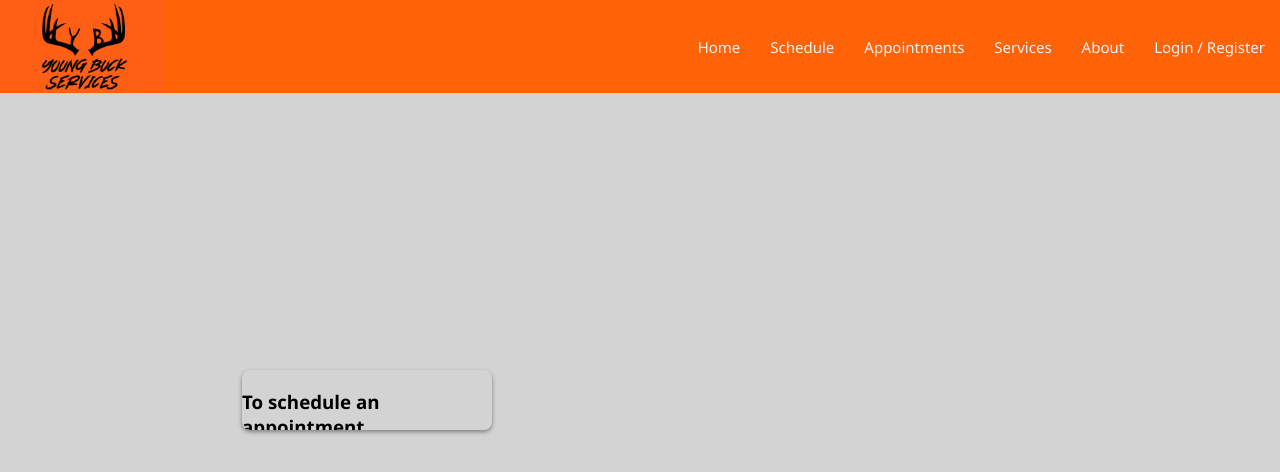
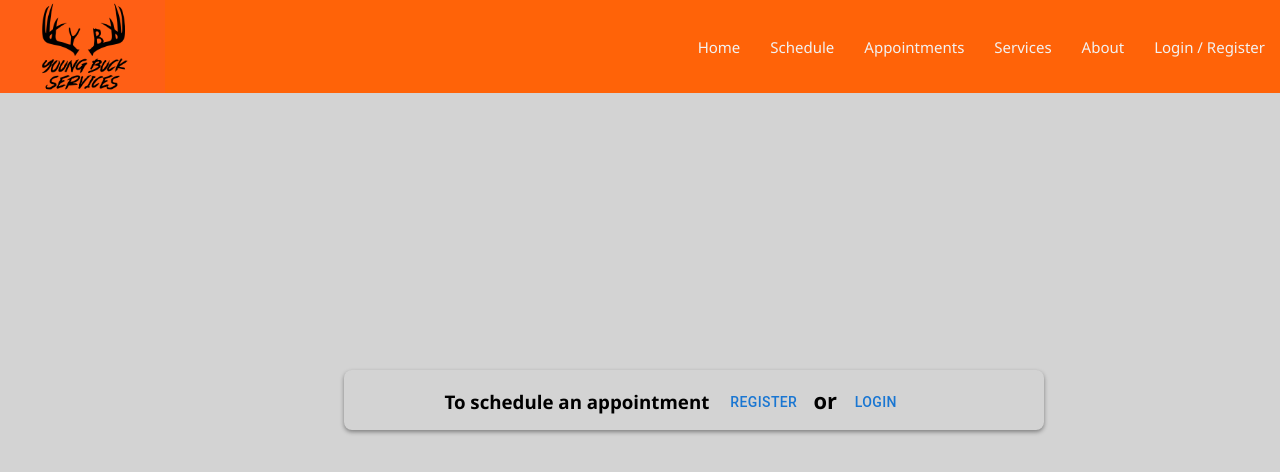
Before and after one commit to BradenSoller/prime-solo-project, a React (Create React App) app: page /#/schedule in a window 1280 px wide. Shown: the top 472 px of the page. Built offline with nearby package versions, Linux system fonts and the light colour scheme; no server answers.

Commit message:
"login or register" card completed on schedule page

```diff
--- a/src/components/Schedule/Schedule Form.jsx
+++ b/src/components/Schedule/Schedule Form.jsx
@@ -10,6 +10,7 @@ import DialogActions from '@mui/material/DialogActions';
 import DialogContent from '@mui/material/DialogContent';
 import DialogContentText from '@mui/material/DialogContentText';
 import DialogTitle from '@mui/material/DialogTitle';
+
 
 
 export default function ScheduleForm({ appointment }) {
@@ -104,7 +105,7 @@ export default function ScheduleForm({ appointment }) {
     return (
 
         <div>
-        { user.id ? < div >
+            {user.id ? < div >
 
                 <div className="scheduleHeading">
                     <h2 onClick={FillOutFormData}>Schedule</h2>
@@ -233,7 +234,34 @@ export default function ScheduleForm({ appointment }) {
                 </form>
 
 
-            </div> : <div className="LogInScheduleCard"> <h3>To schedule an appointment </h3> </div> }
+            </div> : <div className="LogInScheduleCard">
+                <h3>To schedule an appointment
+                    <div className="registerButtonSchedule">
+                        <Button
+                            type="button"
+                            onClick={() => {
+                                history.push('/registration');
+                            }}
+                        >
+                            Register
+                        </Button>
+                        </div>
+                        <div className="orH3">
+                           <h3> or </h3>
+                        </div>
+                    <div className="logInButtonSchedule">
+                        <Button
+                                type="button"
+
+                            onClick={() => {
+                                history.push('/login');
+                            }}
+                        >
+                            Login
+                        </Button>
+                    </div>
+                </h3>
+            </div>}
 
         </div>
     )
--- a/src/components/Schedule/ScheduleForm.css
+++ b/src/components/Schedule/ScheduleForm.css
@@ -55,7 +55,9 @@ body {
     text-decoration: underline;
 }
 .LogInScheduleCard{
-        width: 250px;
+    padding-left: 100px;
+    padding-right: 50px;
+        width: 550px;
         height: 60px;
         background-color: var(--greenish);
         font-family: var(--srcsansreg);
@@ -68,5 +70,25 @@ body {
         margin: 50px;
         position: absolute;
         top: 40%;
-        left: 15%;
+        left: 23%;
+
 }
+
+
+.registerButtonSchedule{
+position: absolute;
+top: 23% ;
+left: 51%
+}
+
+.logInButtonSchedule{
+position: absolute;
+top: 23%;
+left: 67%
+}
+
+.orH3{
+    position: absolute;
+        top: -10%;
+        left: 67%
+}
```
Lines whose indentation alone changed are shown as unchanged.
